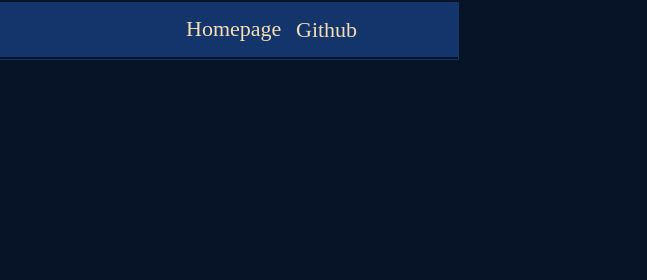
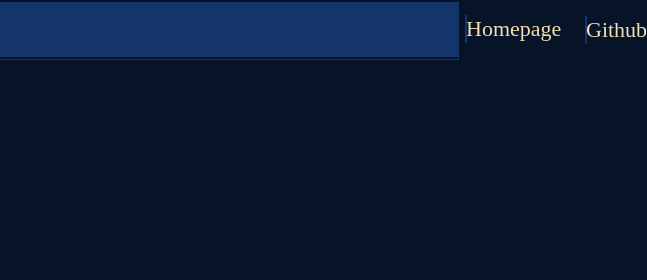
Before and after one commit to JasonLane1/odin-recipes-website, a plain HTML site: page index.html in a window 1280 px wide. Shown: the top 280 px of the page, 819-1466 px from the left, 647 px wide, since content can reach past the window. Drawn offline with Linux system fonts and the light colour scheme.

Commit message:
Updated heading and buttons at top of page style.css

```diff
--- a/style.css
+++ b/style.css
@@ -28,16 +28,16 @@
     font-weight: 100;
     font-size: 22px;
     margin-top: -40px;
-    margin-left: 1000px;
-    margin-right: 425px;
+    margin-left: 1280px;
+    margin-right: 145px;
 }
 
 .homepage-github {
     font-weight: 100;
     font-size: 22px;
     margin-top: -27px;
-    margin-left: 1110px;
-    margin-right: 355px;
+    margin-left: 1400px;
+    margin-right: 65px;
 }
 
 .align {
```
